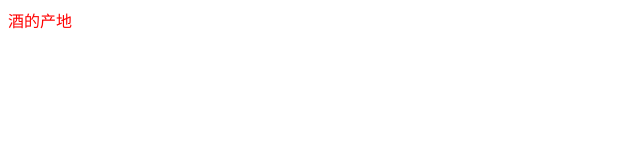
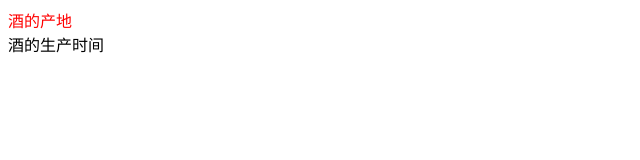
Before and after one commit to 13637294625/myweb, a plain HTML site: page index.html in a window 1280 px wide. Shown: the whole page, without its empty margins (0-640 px from the left). Drawn offline with Linux system fonts and the light colour scheme.

Commit message:
Update index.html

```diff
--- a/index.html
+++ b/index.html
@@ -8,6 +8,7 @@
 <link rel="stylesheet" href="/myweb/style.css"></head>
 <body>
 <div class="text">酒的产地</div>
+<div>酒的生产时间</div>
 </body>
 </html>
 </script>
```
